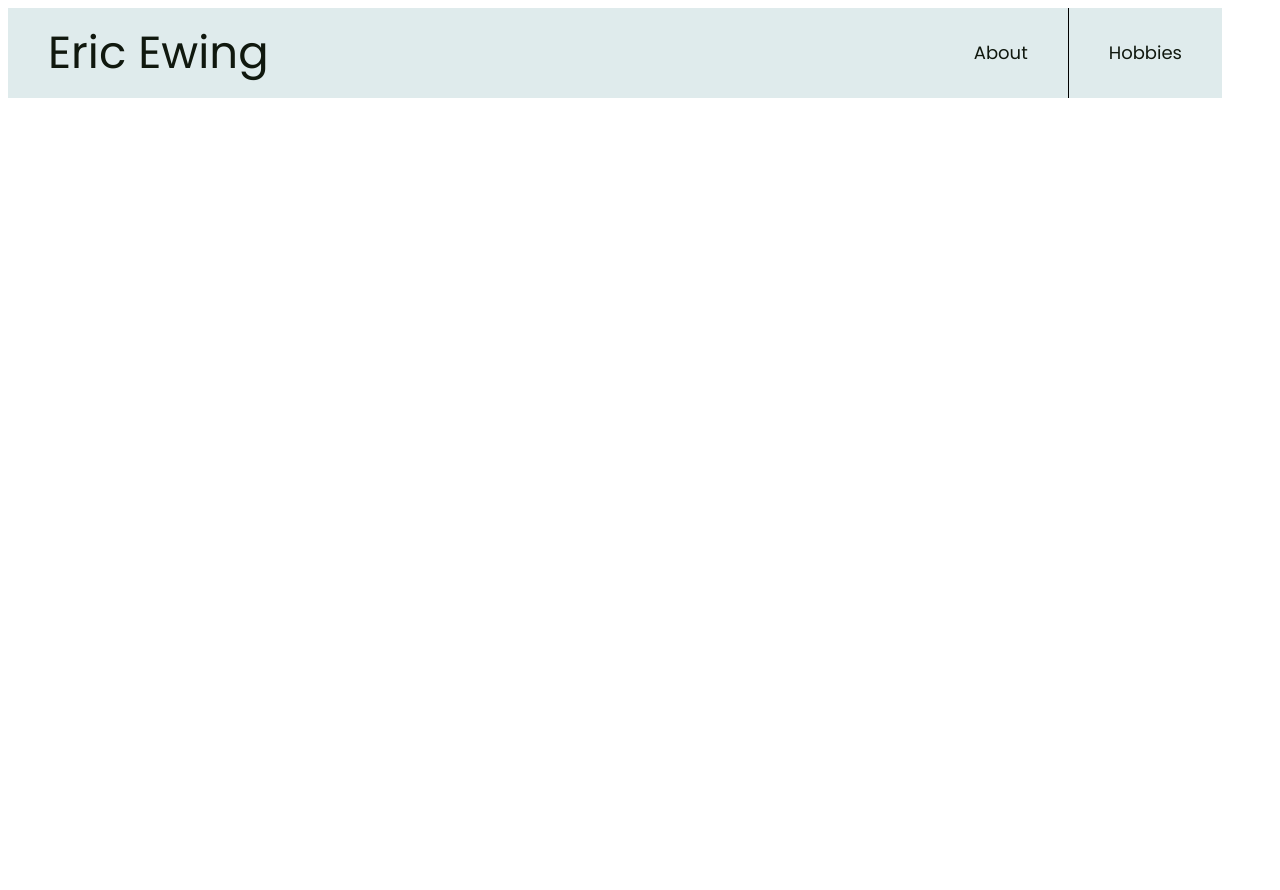
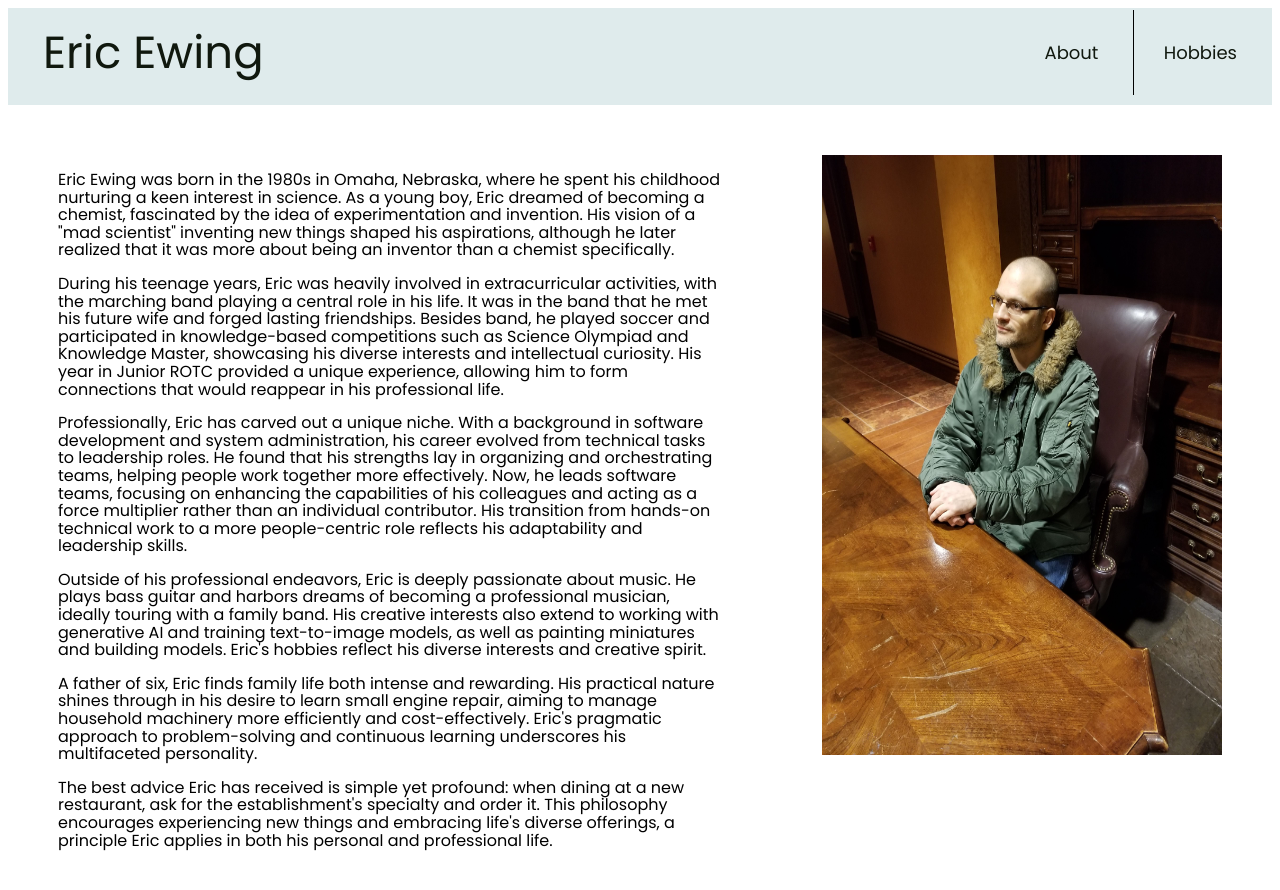
Before and after one commit to SarahJeanEwing/bioSite, a plain HTML site: page about.html in a window 1280 px wide. Before the commit the page ends 800 px from the top, so only its background shows below. Drawn offline with Linux system fonts and the light colour scheme.

Commit message:
updating files with changes

```diff
--- a/about.html
+++ b/about.html
@@ -17,3 +17,24 @@
         <a id="about" href="about.html">About</a>
         <a id="hobbies" href="hobbies.html">Hobbies</a>
     </div>
+  </header>
+  <div class="container">
+    <div class="text">
+      <p>Eric Ewing was born in the 1980s in Omaha, Nebraska, where he spent his childhood 	nurturing a keen interest in science. As a young boy, Eric dreamed of becoming a chemist, fascinated by the idea of experimentation and invention. His vision of a "mad scientist" inventing new things shaped his aspirations, although he later realized that it was more about being an inventor than a chemist specifically.
+      </p>
+      <p>During his teenage years, Eric was heavily involved in extracurricular activities, with the marching band playing a central role in his life. It was in the band that he met his future wife and forged lasting friendships. Besides band, he played soccer and participated in knowledge-based competitions such as Science Olympiad and Knowledge Master, showcasing his diverse interests and intellectual curiosity. His year in Junior ROTC provided a unique experience, allowing him to form connections that would reappear in his professional life.
+      </p>
+      <p>Professionally, Eric has carved out a unique niche. With a background in software development and system administration, his career evolved from technical tasks to leadership roles. He found that his strengths lay in organizing and orchestrating teams, helping people work together more effectively. Now, he leads software teams, focusing on enhancing the capabilities of his colleagues and acting as a force multiplier rather than an individual contributor. His transition from hands-on technical work to a more people-centric role reflects his adaptability and leadership skills.
+      </p>
+      <p>Outside of his professional endeavors, Eric is deeply passionate about music. He plays bass guitar and harbors dreams of becoming a professional musician, ideally touring with a family band. His creative interests also extend to working with generative AI and training text-to-image models, as well as painting miniatures and building models. Eric's hobbies reflect his diverse interests and creative spirit.
+      </p>
+      <p>A father of six, Eric finds family life both intense and rewarding. His practical nature shines through in his desire to learn small engine repair, aiming to manage household machinery more efficiently and cost-effectively. Eric's pragmatic approach to problem-solving and continuous learning underscores his multifaceted personality.
+      </p>
+      <p>The best advice Eric has received is simple yet profound: when dining at a new restaurant, ask for the establishment's specialty and order it. This philosophy encourages experiencing new things and embracing life's diverse offerings, a principle Eric applies in both his personal and professional life.
+      </p>
+    </div>
+    <div class="image">
+      <img class="profile" src="images/profile.jpg" alt="Eric Ewing profile picture">
+    </div>
+  </div>
+  <footer></footer>
--- a/bioSite.css
+++ b/bioSite.css
@@ -1,20 +1,19 @@
 @import url('https://fonts.googleapis.com/css?family=Poppins:700|Poppins:400');
 
-/* Style the header with a grey background and some padding */
 header {
   overflow: hidden;
-  margin-right: 50px;
   background-color: #dfebec;
+  padding: 30px 5px;
 }
 
 header a {
-  float: left;
   color: #10180E;
   text-align: center;
-  padding: 30px 40px;;
   text-decoration: none;
   font-size: 18px;
   line-height: 30px;
+  display: inline;
+  padding: 30px;
 }
 
 header a:hover {
@@ -22,13 +21,13 @@ header a:hover {
   color: #10180E;
 }
 
+header a.name {
+  font-size: 45px;
+}
+
 #hobbies {
   border-left: 1px solid black;
   height: 30px;
-}
-
-header a.name {
-  font-size: 45px;
 }
 
 .nav-bar {
@@ -36,16 +35,32 @@ header a.name {
   display: inline-block;
 }
 
-.image-container {
+.container {
   display: flex;
   justify-content: center;
   gap: 100px;
   padding: 50px;
 }
 
+.image-1, .image-2, .image-3 {
+  display: flex;
+  flex-direction: column;
+  text-align: center;
+}
+
+.profile {
+   height:600px;
+   width:400px;
+}
+
 img {
    height:450px;
    width:300px;
+}
+
+.text {
+  display: block;
+  line-height: 1.1;
 }
 
 body {
@@ -58,16 +73,30 @@ h1, h2, h3, h4, h5 {
   font-weight: 700;
 }
 
-html {font-size: 100%;} /* 16px */
+html {
+  font-size: 100%; /* 16px */
+}
 
-h1 {font-size: 4.210rem; /* 67.36px */}
+h1 {
+  font-size: 4.210rem; /* 67.36px */
+}
 
-h2 {font-size: 3.158rem; /* 50.56px */}
+h2 {
+  font-size: 3.158rem; /* 50.56px */
+}
 
-h3 {font-size: 2.369rem; /* 37.92px */}
+h3 {
+  font-size: 2.369rem; /* 37.92px */
+}
 
-h4 {font-size: 1.777rem; /* 28.48px */}
+h4 {
+  font-size: 1.777rem; /* 28.48px */
+}
 
-h5 {font-size: 1.333rem; /* 21.28px */}
+h5 {
+  font-size: 1.333rem; /* 21.28px */
+}
 
-small {font-size: 0.750rem; /* 12px */
+small {
+  font-size: 0.750rem; /* 12px */
+}
```
Also changed, not shown: hobbies.html (+16 -0 lines), index.html (+14 -4 lines), images/AI-image-gen.jpg (added), images/adventure-runs.jpg (added), images/music.png (added), images/profile.jpg (added), 1 other file.
